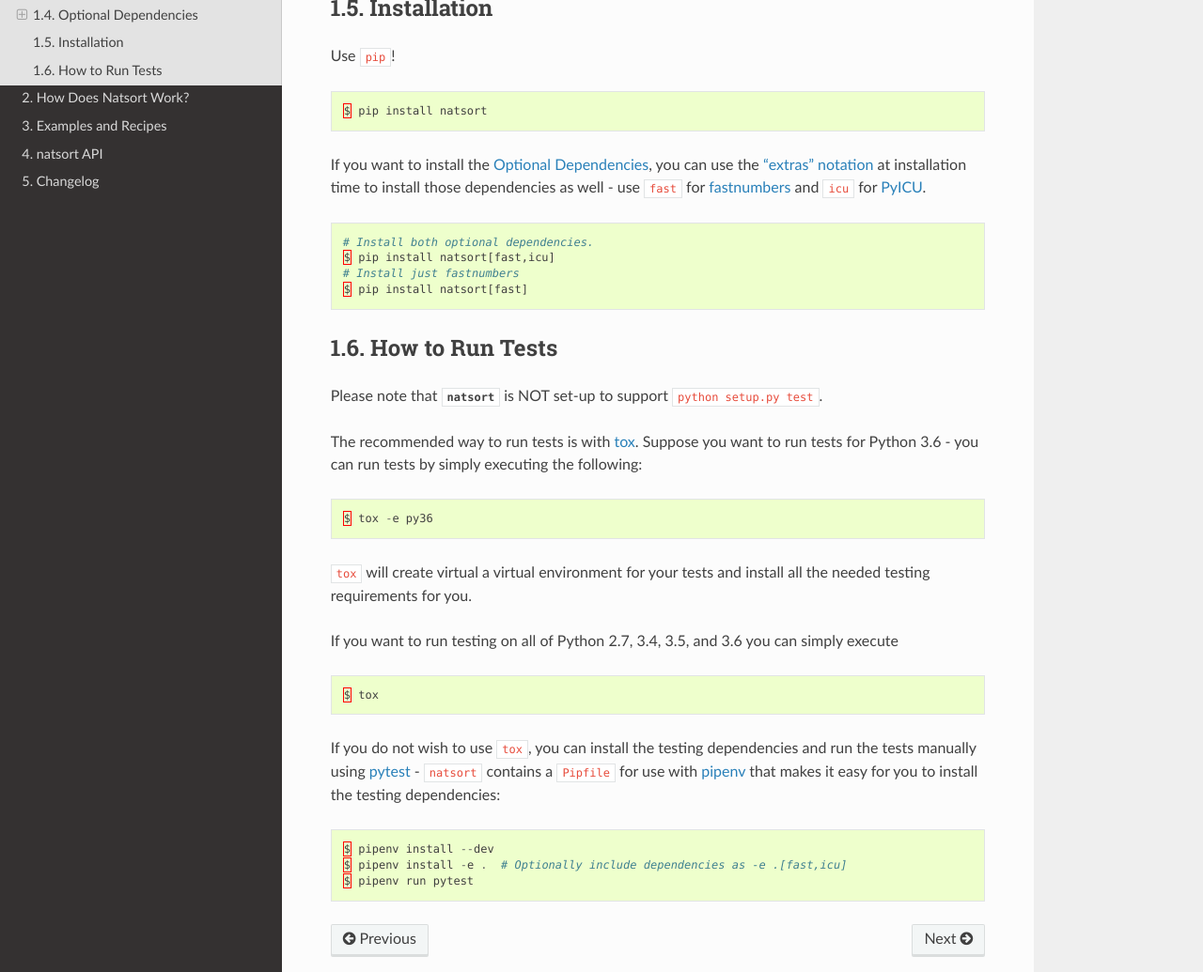
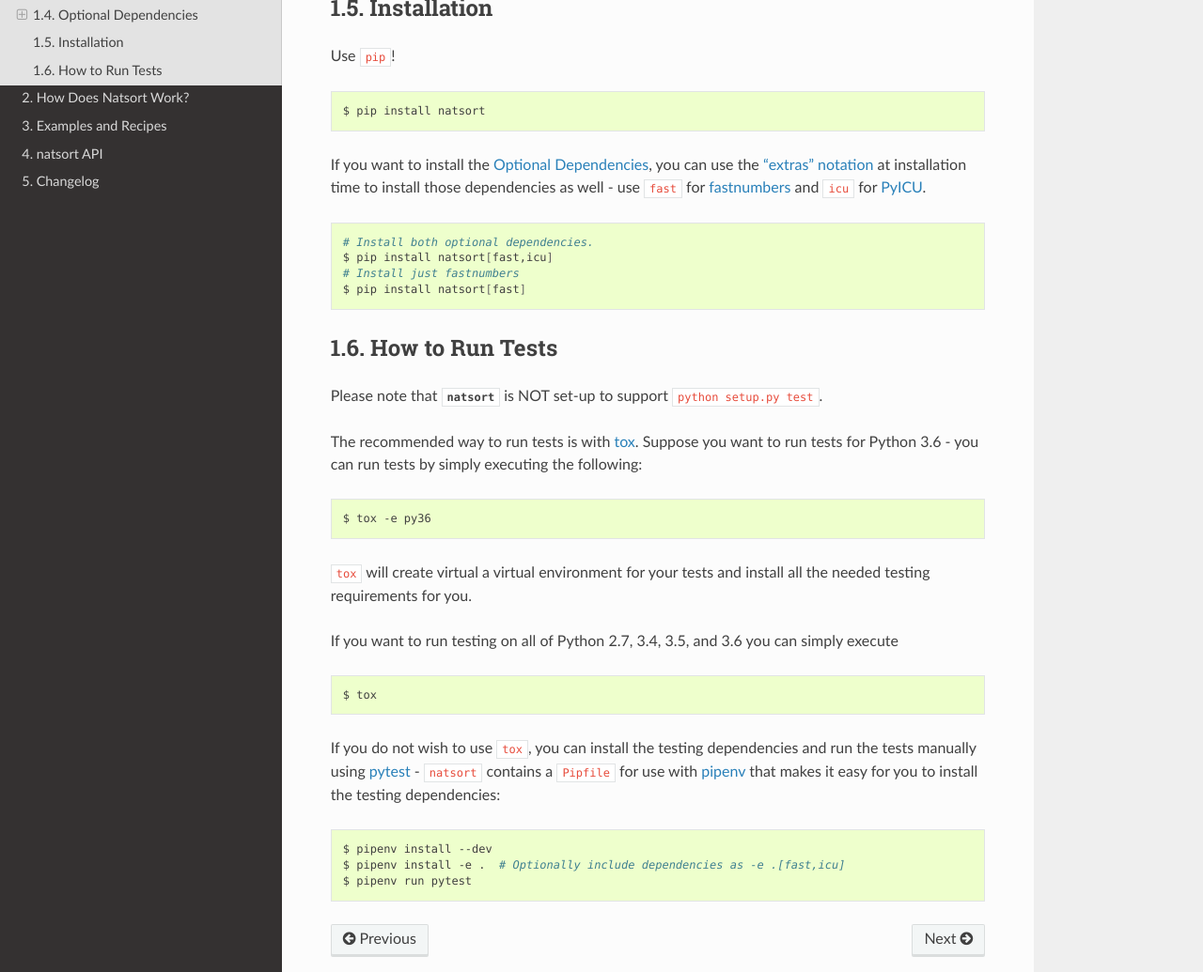
Before and after one commit to SethMMorton/natsort, a Sphinx documentation site: the page built from docs/source/intro.rst, in a window 1280 px wide and 1400 px high, scrolled down 4870 px. Shown: the part 251-1286 px from the top of the window at 94% size. Built offline with Sphinx 7.4.7 and the Read the Docs theme 2.0.0, drawn with Linux system fonts in a browser that asks for light colours; pages that are not in the unit, such as notebooks, are missing from menus.

Commit message:
Add sh descriptiors to code-block.

```diff
--- a/docs/source/intro.rst
+++ b/docs/source/intro.rst
@@ -285,7 +285,7 @@
 
 Use ``pip``!
 
-.. code-block::
+.. code-block:: sh
 
     $ pip install natsort
 
@@ -295,7 +295,7 @@
 `fastnumbers <https://pypi.org/project/fastnumbers>`_ and ``icu`` for
 `PyICU <https://pypi.org/project/PyICU>`_.
 
-.. code-block::
+.. code-block:: sh
 
     # Install both optional dependencies.
     $ pip install natsort[fast,icu]
@@ -311,7 +311,7 @@
 Suppose you want to run tests for Python 3.6 - you can run tests by simply executing the
 following:
 
-.. code-block::
+.. code-block:: sh
 
     $ tox -e py36
 
@@ -321,7 +321,7 @@
 If you want to run testing on all of Python 2.7, 3.4, 3.5, and 3.6 you can simply
 execute
 
-.. code-block::
+.. code-block:: sh
 
     $ tox
 
@@ -330,7 +330,7 @@
 contains a ``Pipfile`` for use with `pipenv <https://github.com/pypa/pipenv>`_ that
 makes it easy for you to install the testing dependencies:
 
-.. code-block::
+.. code-block:: sh
 
     $ pipenv install --dev
     $ pipenv install -e .  # Optionally include dependencies as -e .[fast,icu]
```
Also changed, not shown: README.rst (+5 -5 lines).
